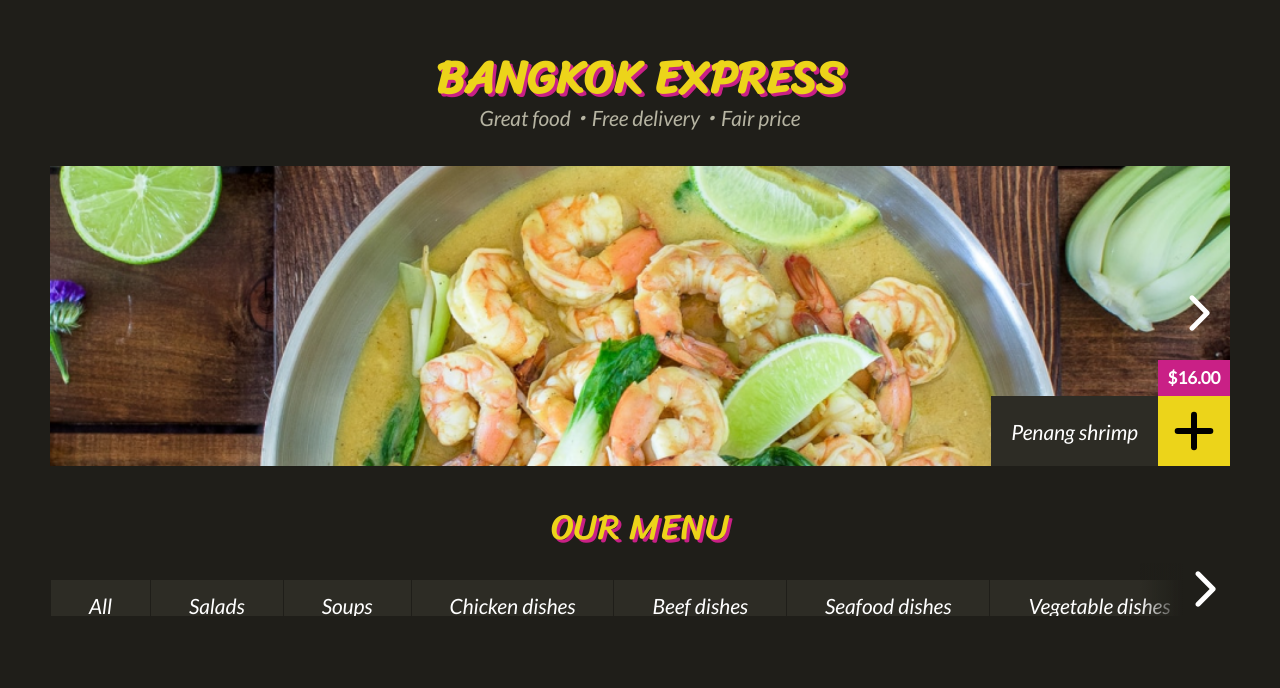
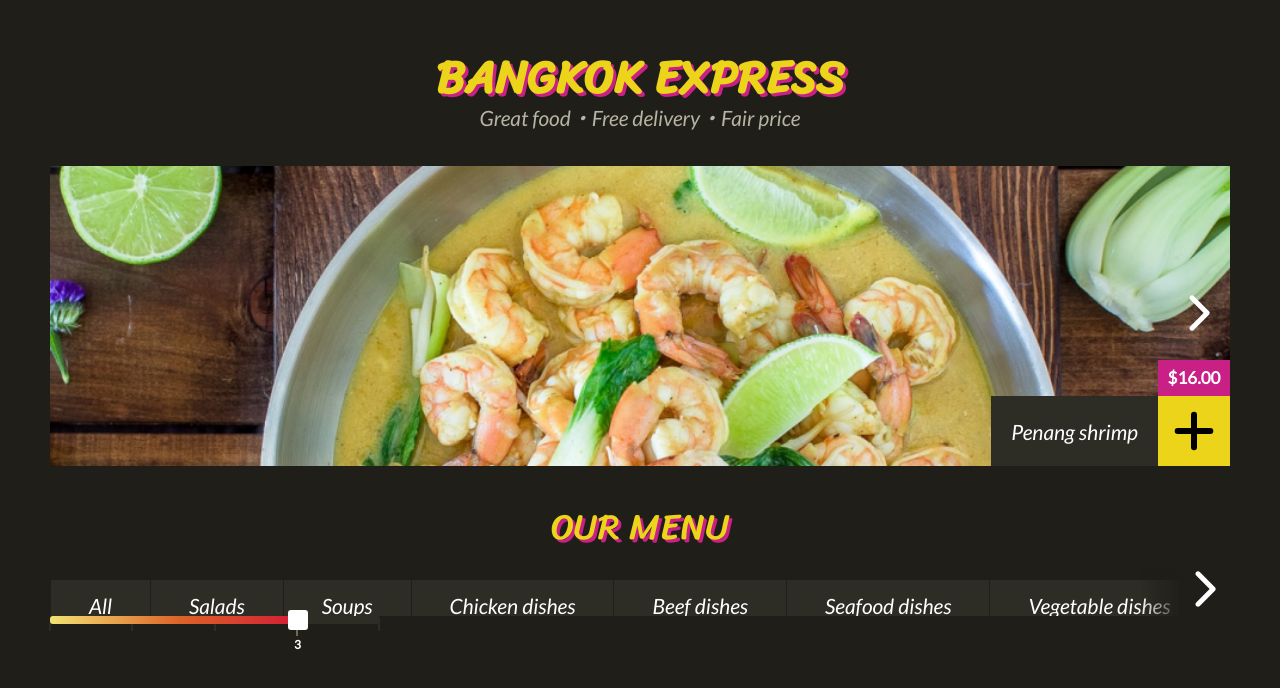
Before and after one commit to dikushch/Bangkok_Express, a website built with webpack: page src/index.html in a window 1280 px wide. Built offline with nearby package versions, Linux system fonts and the light colour scheme.

Commit message:
feat: add step slider

```diff
--- a/src/index.js
+++ b/src/index.js
@@ -4,6 +4,7 @@ import slides from './assets/slides';
 import Carousel from './modules/Carousel';
 import RibbonMenu from './modules/RibbonMenu';
 import categories from './assets/categories';
+import StepSlider from './modules/StepSlider';
 
 class Page {
   constructor(slides, categories) {
@@ -21,6 +22,7 @@ class Page {
         'assets/images/icons/angle-left-icon.svg',
         'assets/images/icons/angle-icon.svg'
       ).element,
+      slider: new StepSlider({ steps: 5, value: 3 }).element,
     };
     this.element = this.createPageElement(Object.values(this.pageElements));
     this.render(this.element);
--- /dev/null
+++ b/src/modules/StepSlider.js
@@ -0,0 +1,109 @@
+export default class StepSlider {
+  constructor({ steps, value = 0 }) {
+    this.steps = steps;
+    this.value = value;
+    this.stepInPercents = (100 / (this.steps - 1)).toFixed(1);
+    this.leftPercents = this.stepInPercents * this.value;
+    this.activeStep = null;
+
+    this.element = this.createSlider();
+    this.addClassActive(this.value);
+
+    this.sliderThumb.addEventListener('pointerdown', (event) => {
+      this.element.classList.add('slider_dragging');
+      document.addEventListener('pointermove', this.onMove);
+      document.addEventListener('pointerup', this.onPointerUp);
+    });
+
+    this.sliderThumb.ondragstart = function () {
+      return false;
+    }
+  }
+
+  createSlider = () => {
+    const slider = document.createElement('div');
+    slider.classList.add('slider');
+
+    this.sliderThumb = document.createElement('div');
+    this.sliderThumb.classList.add('slider__thumb');
+    this.sliderThumb.style.left = `${this.leftPercents}%`;
+
+    this.sliderValue = document.createElement('span');
+    this.sliderValue.classList.add('slider__value');
+    this.sliderValue.textContent = `${this.value}`;
+    this.sliderThumb.append(this.sliderValue);
+
+    this.sliderProgress = document.createElement('div');
+    this.sliderProgress.classList.add('slider__progress');
+    this.sliderProgress.style.width = `${this.leftPercents}%`;
+
+    const sliderSteps = document.createElement('div');
+    sliderSteps.classList.add('slider__steps');
+
+    this.stepsNodes = [];
+    for (let i = 0; i < this.steps; i++) {
+      const step = document.createElement('span');
+      this.stepsNodes.push(step);
+    }
+    sliderSteps.append(...this.stepsNodes);
+
+    slider.append(this.sliderThumb, this.sliderProgress, sliderSteps);
+
+    return slider;
+  }
+
+  onMove = (event) => {
+    let stepInPercents = Math.round((event.clientX - this.element.getBoundingClientRect().left) / (this.element.clientWidth / 100));
+
+    if (stepInPercents < 0) {
+      stepInPercents = 0;
+    }
+
+    if (stepInPercents > 100) {
+      stepInPercents = 100;
+    }
+
+    this.sliderThumb.style.left = stepInPercents + '%';
+    this.sliderProgress.style.width = stepInPercents + '%';
+
+    let step = Math.floor((stepInPercents + this.stepInPercents / 2) / this.stepInPercents);
+    this.addClassActive(step);
+  }
+
+  onPointerUp = () => {
+    this.element.classList.remove('slider_dragging');
+    this.changeSlider();
+    this.addEvent();
+    document.removeEventListener('pointermove', this.onMove);
+    document.removeEventListener('pointerup', this.onPointerUp);
+  }
+
+  addClassActive = (value) => {
+    if (!this.activeStep) {
+      this.activeStep = this.stepsNodes[value];
+      this.activeStep.classList.add('active');
+      return;
+    }
+
+    this.activeStep.classList.remove('active');
+    this.activeStep = this.stepsNodes[value];
+    this.activeStep.classList.add('active');
+    this.value = value;
+    this.sliderValue.textContent = this.value;
+  }
+
+  changeSlider = () => {
+    this.leftPercents = this.stepInPercents * this.value;
+    this.sliderThumb.style.left = this.leftPercents + '%';
+    this.sliderProgress.style.width = this.leftPercents + '%';
+  }
+
+  addEvent = () => {
+    let event = new CustomEvent('slider-change', {
+      detail: this.value,
+      bubbles: true
+    });
+
+    this.element.dispatchEvent(event);
+  }
+}
--- a/src/style.scss
+++ b/src/style.scss
@@ -239,3 +239,81 @@ body {
     }
   }
 }
+
+.slider {
+  position: relative;
+  margin: 0 16px;
+  background-color: var(--color-black-dark);
+  margin: 0;
+  width: 330px;
+  height: 8px;
+  border-radius: 3px;
+  cursor: pointer;
+  touch-action: none;
+  user-select: none;
+
+  &__thumb {
+    background-color: var(--color-white);
+    border-radius: 3px;
+    width: 20px;
+    height: 20px;
+    position: absolute;
+    z-index: 2;
+    top: 50%;
+    left: 0;
+    margin-left: -10px;
+    transform: translate(0, -50%);
+    cursor: grab;
+  }
+
+  &__value {
+    color: var(--color-body);
+    font-size: 12px;
+    font-weight: 700;
+    font-family: var(--font-primary);
+    position: absolute;
+    left: 0;
+    top: calc(100% + 6px);
+    text-align: center;
+    width: 100%;
+    pointer-events: none;
+    cursor: default;
+  }
+
+  &__progress {
+    height: 8px;
+    border-radius: 3px;
+    position: absolute;
+    top: 50%;
+    left: 0;
+    right: 0;
+    z-index: 1;
+    background: linear-gradient(90deg, #f3e273 0%, #dd6428 52%, #d31c34 100%);
+    transform: translate(0, -50%);
+  }
+
+  &__steps {
+    display: flex;
+    flex-direction: row;
+    align-items: flex-start;
+    justify-content: space-between;
+    position: absolute;
+    top: calc(100% - 2px);
+    left: 0;
+    right: 0;
+
+    span {
+      background-color: var(--color-black-dark);
+      display: inline-flex;
+      width: 2px;
+      height: 9px;
+      margin-left: -1px;
+      transition: 0.2s height;
+
+      &.active {
+        background-color: var(--color-black-light);
+        height: 14px;
+      }
+    }
+  }
+}
```
